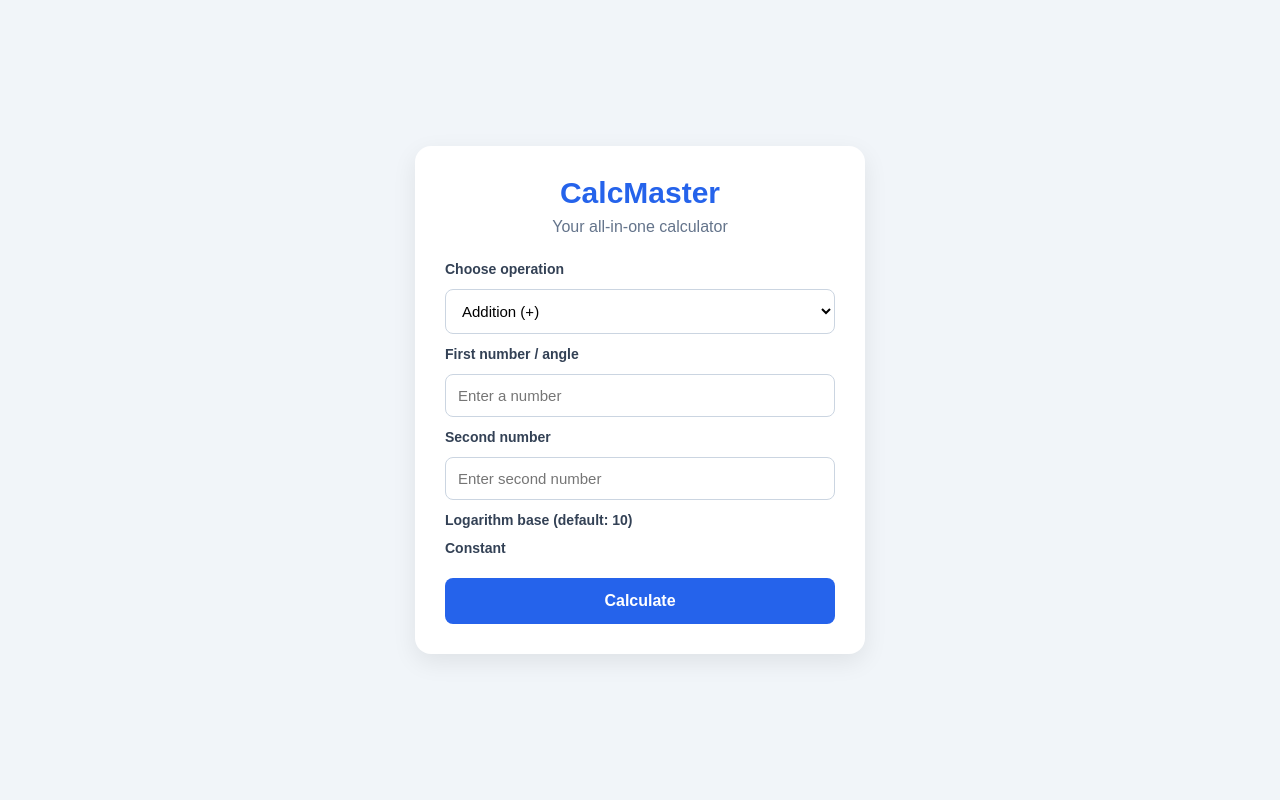
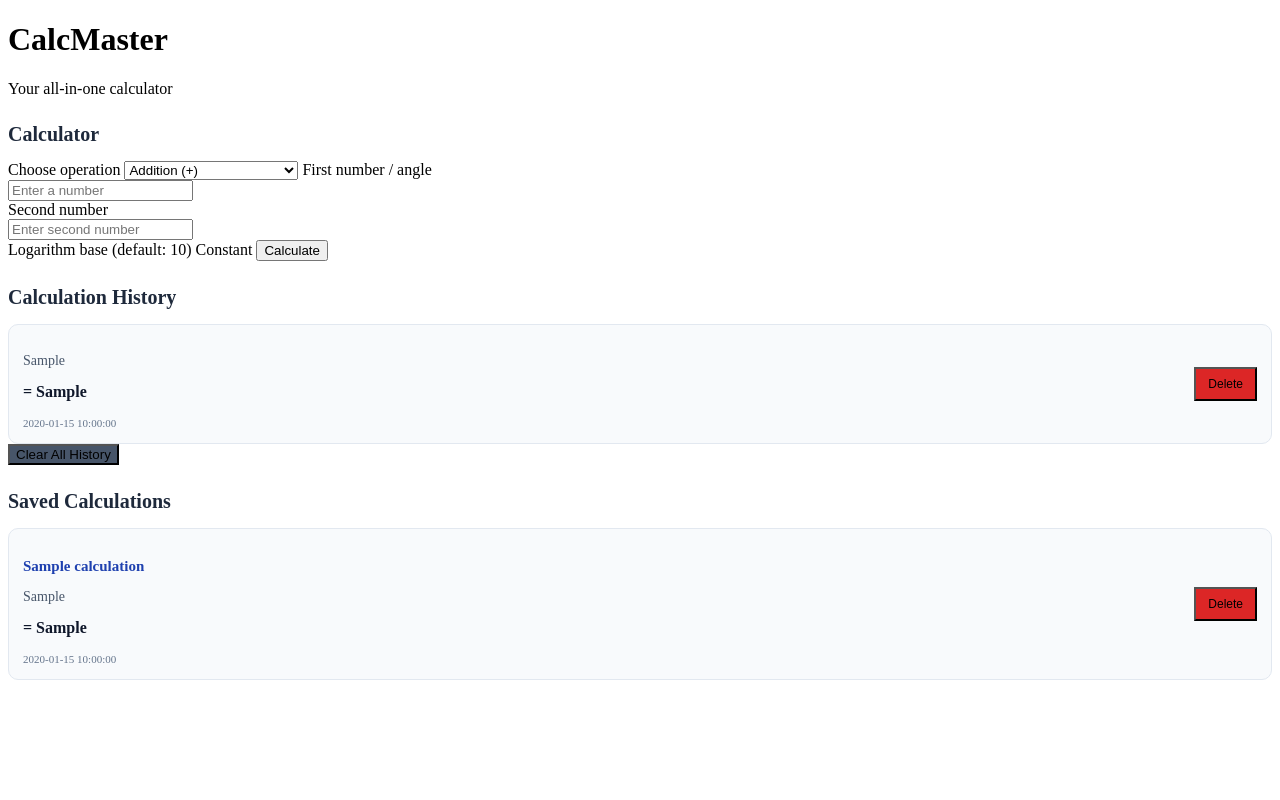
Before and after one commit to reginaadikwu/clacmaster, a Flask app: page / in a window 1280 px wide. Run offline with Flask 3, Linux system fonts and the light colour scheme; tables that the repository leaves empty hold one stand-in row (values such as "Sample post").

Commit message:
feat: update web interface for history and saved calculations

```diff
--- a/web/static/style.css
+++ b/web/static/style.css
@@ -1,104 +1,113 @@
 
-* {
-    margin: 0;
-    padding: 0;
-    box-sizing: border-box;
+/* Section headings */
+.calculator section > h2 {
+    color: #1e293b;
+    font-size: 20px;
+    margin-bottom: 15px;
 }
 
-body {
-    font-family: Arial, sans-serif;
-    background: #f1f5f9;
-    min-height: 100vh;
-    display: flex;
-    justify-content: center;
-    align-items: center;
-    padding: 20px;
+/* Spacing between major sections */
+.calculator > section {
+    margin-top: 25px;
 }
 
-.calculator {
-    background: white;
-    width: 100%;
-    max-width: 450px;
-    padding: 30px;
-    border-radius: 16px;
-    box-shadow: 0 8px 25px rgba(0, 0, 0, 0.08);
+/* Expression displayed with the result */
+.expression {
+    margin-top: 12px;
+    color: #475569;
+    font-size: 14px;
+    overflow-wrap: anywhere;
 }
 
-header {
-    text-align: center;
-    margin-bottom: 25px;
-}
-
-header h1 {
-    color: #2563eb;
-    font-size: 30px;
-    margin-bottom: 8px;
-}
-
-header p {
-    color: #64748b;
-}
-
-form {
+/* History and saved calculation lists */
+.record-list {
     display: flex;
     flex-direction: column;
     gap: 12px;
 }
 
-label {
-    color: #334155;
-    font-weight: bold;
+/* Individual calculation records */
+.record {
+    display: flex;
+    justify-content: space-between;
+    align-items: center;
+    gap: 12px;
+    padding: 14px;
+    background: #f8fafc;
+    border: 1px solid #e2e8f0;
+    border-radius: 10px;
+    overflow-wrap: anywhere;
+}
+
+.record h3 {
+    color: #1e40af;
+    font-size: 15px;
+    margin-bottom: 6px;
+}
+
+.record-expression {
+    color: #475569;
     font-size: 14px;
 }
 
-input,
-select {
-    width: 100%;
-    padding: 12px;
-    border: 1px solid #cbd5e1;
-    border-radius: 8px;
-    font-size: 15px;
-    background: white;
+.record-result {
+    color: #0f172a;
+    font-weight: bold;
+    margin-top: 5px;
 }
 
-input:focus,
-select:focus {
-    outline: 2px solid #93c5fd;
-    border-color: #2563eb;
+.record small {
+    display: block;
+    color: #64748b;
+    font-size: 11px;
+    margin-top: 7px;
 }
 
-button {
-    margin-top: 10px;
-    padding: 14px;
-    background: #2563eb;
-    color: white;
-    border: none;
-    border-radius: 8px;
-    font-size: 16px;
-    font-weight: bold;
-    cursor: pointer;
+/* Small delete forms */
+.record form {
+    flex-shrink: 0;
+    width: auto;
 }
 
-button:hover {
-    background: #1d4ed8;
+.delete-button {
+    margin-top: 0;
+    padding: 8px 12px;
+    background: #dc2626;
+    font-size: 12px;
 }
 
-.result {
-    margin-top: 25px;
-    padding: 18px;
-    background: #eff6ff;
-    border-radius: 10px;
-    text-align: center;
+.delete-button:hover {
+    background: #b91c1c;
 }
 
-.result h2 {
-    color: #1d4ed8;
-    margin-bottom: 10px;
+/* Clear history button */
+.clear-button {
+    background: #475569;
 }
 
-.result p {
-    color: #0f172a;
-    font-size: 22px;
-    font-weight: bold;
-    overflow-wrap: anywhere;
+.clear-button:hover {
+    background: #334155;
 }
+
+/* Empty history and saved-calculation messages */
+.empty-message {
+    color: #64748b;
+    font-size: 14px;
+    padding: 12px 0;
+}
+
+/* Responsive layout for smaller screens */
+@media (max-width: 480px) {
+    body {
+        padding: 10px;
+        align-items: flex-start;
+    }
+
+    .calculator {
+        padding: 20px;
+    }
+
+    .record {
+        align-items: flex-start;
+    }
+}
--- a/web/templates/index.html
+++ b/web/templates/index.html
@@ -11,12 +11,17 @@
 <body>
 
     <main class="calculator">
+
         <header>
             <h1>CalcMaster</h1>
             <p>Your all-in-one calculator</p>
         </header>
 
-        <form method="POST">
+        <!-- Calculator form -->
+        <section>
+            <h2>Calculator</h2>
+
+            <form method="POST" action="{{ url_for('home') }}">
 
                 <label for="operation">Choose operation</label>
                 <select name="operation" id="operation" required>
@@ -58,16 +63,156 @@
 
                 <button type="submit">Calculate</button>
             </form>
+        </section>
 
+        <!-- Calculation result -->
         {% if result is not none %}
         <section class="result">
             <h2>Result</h2>
+
             <p>{{ result }}</p>
+
+            {% if expression and result is not none
+                  and not (result is string and
+                  (result.startswith("Error:") or
+                   result == "Invalid operation")) %}
+
+            <p class="expression">{{ expression }}</p>
+
+            <!-- Save this calculation -->
+            <form method="POST" action="{{ url_for('save_current_calculation') }}">
+
+                <label for="title">Give this calculation a title</label>
+
+                <input type="text"
+                       name="title"
+                       id="title"
+                       maxlength="100"
+                       placeholder="Example: My budget"
+                       required>
+
+                <input type="hidden"
+                       name="expression"
+                       value="{{ expression }}">
+
+                <input type="hidden"
+                       name="result"
+                       value="{{ result }}">
+
+                <button type="submit">Save Calculation</button>
+            </form>
+
+            {% endif %}
         </section>
         {% endif %}
+
+        <!-- Calculation history -->
+        <section class="history-section">
+
+            <h2>Calculation History</h2>
+
+            {% if history %}
+
+                <div class="record-list">
+
+                    {% for item in history %}
+                    <article class="record">
+
+                        <div>
+                            <p class="record-expression">
+                                {{ item.expression }}
+                            </p>
+
+                            <p class="record-result">
+                                = {{ item.result }}
+                            </p>
+
+                            <small>{{ item.created_at }}</small>
+                        </div>
+
+                        <form method="POST"
+                              action="{{ url_for('remove_history',
+                                                 calculation_id=item.id) }}">
+
+                            <button type="submit" class="delete-button">
+                                Delete
+                            </button>
+                        </form>
+
+                    </article>
+                    {% endfor %}
+
+                </div>
+
+                <form method="POST" action="{{ url_for('clear_history') }}">
+                    <button type="submit" class="clear-button">
+                        Clear All History
+                    </button>
+                </form>
+
+            {% else %}
+
+                <p class="empty-message">
+                    No calculation history yet.
+                </p>
+
+            {% endif %}
+
+        </section>
+
+        <!-- Saved calculations -->
+        <section class="saved-section">
+
+            <h2>Saved Calculations</h2>
+
+            {% if saved_calculations %}
+
+                <div class="record-list">
+
+                    {% for item in saved_calculations %}
+                    <article class="record">
+
+                        <div>
+                            <h3>{{ item.title }}</h3>
+
+                            <p class="record-expression">
+                                {{ item.expression }}
+                            </p>
+
+                            <p class="record-result">
+                                = {{ item.result }}
+                            </p>
+
+                            <small>{{ item.created_at }}</small>
+                        </div>
+
+                        <form method="POST"
+                              action="{{ url_for('remove_saved_calculation',
+                                                 calculation_id=item.id) }}">
+
+                            <button type="submit" class="delete-button">
+                                Delete
+                            </button>
+                        </form>
+
+                    </article>
+                    {% endfor %}
+
+                </div>
+
+            {% else %}
+
+                <p class="empty-message">
+                    You have no saved calculations yet.
+                </p>
+
+            {% endif %}
+
+        </section>
 
     </main>
 
     <script src="{{ url_for('static', filename='script.js') }}"></script>
+
 </body>
 </html>
```
Lines whose indentation alone changed are shown as unchanged.
